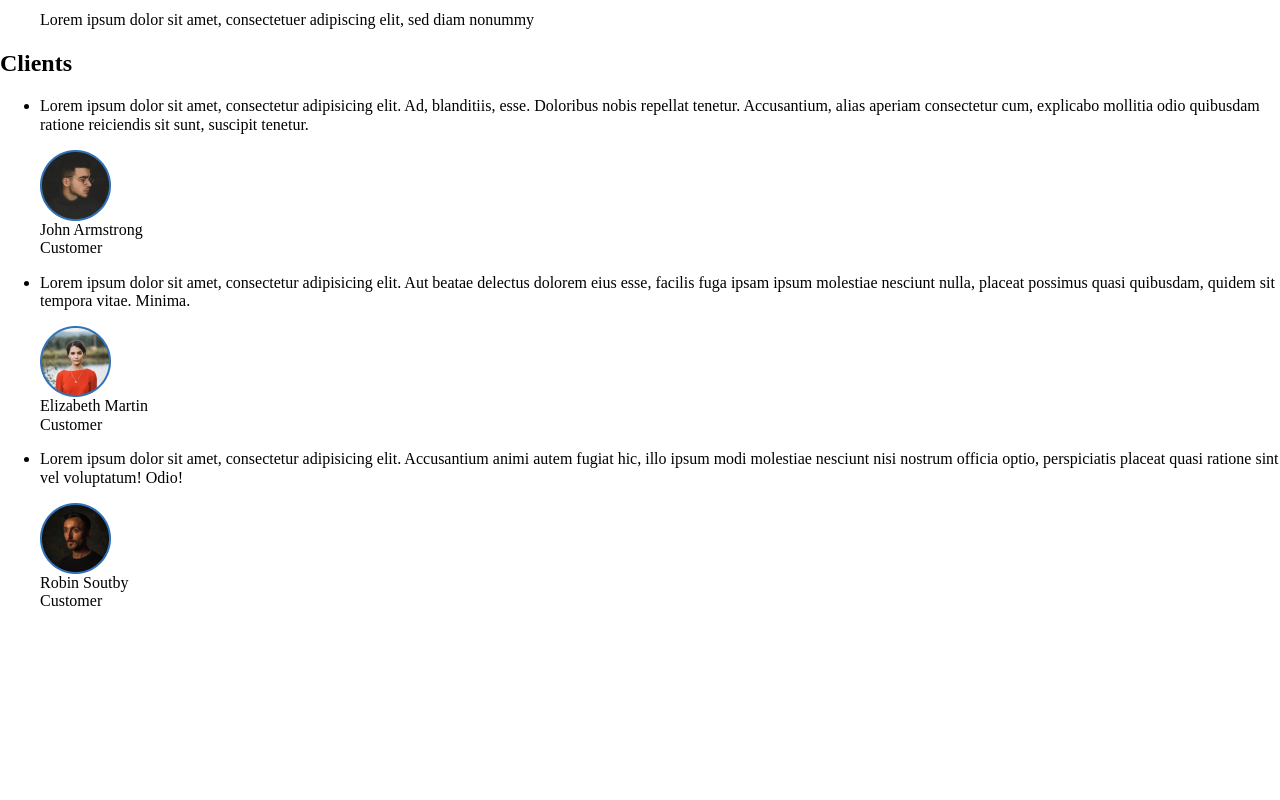
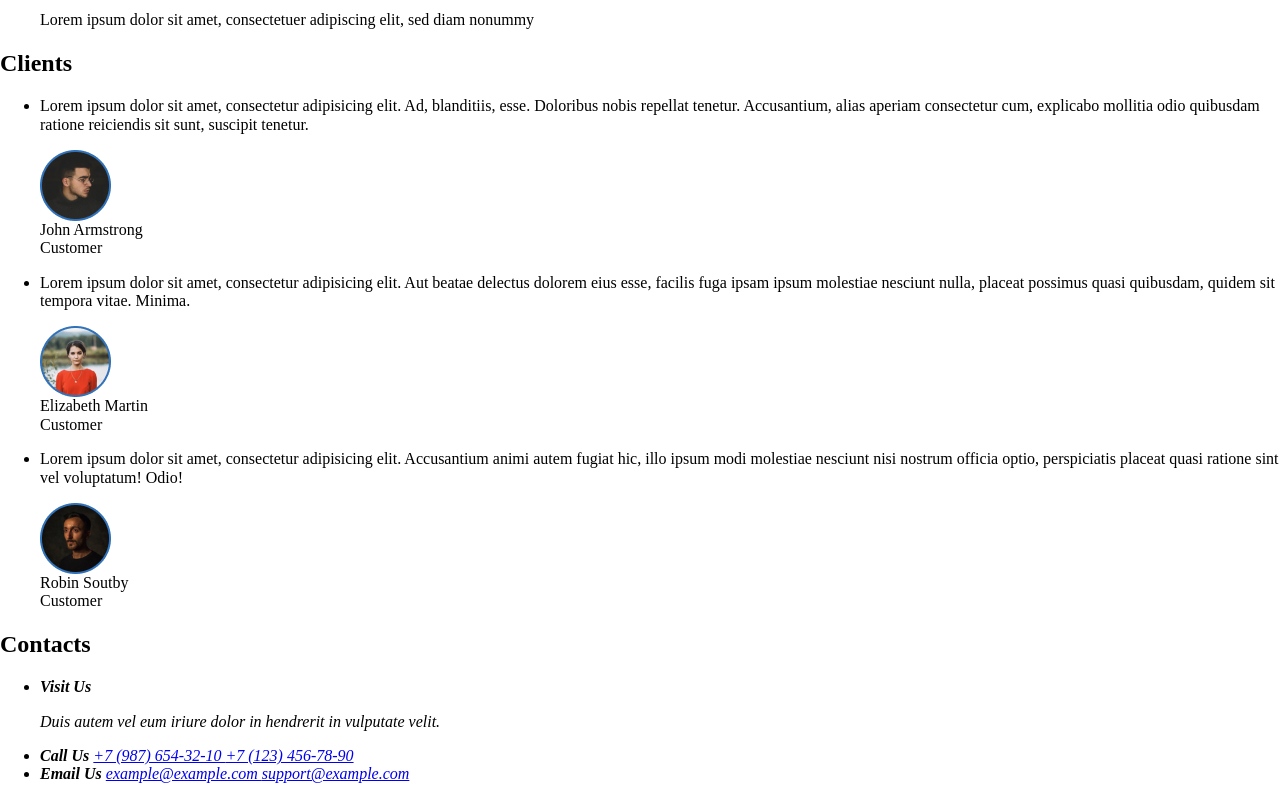
Before and after one commit to bobruk76/lionic, a plain HTML site: page index.html in a window 1280 px wide. Shown: the part 2256-3056 px from the top of the page. Before the commit the page ends 2883 px from the top, so only its background shows below. Drawn offline with Linux system fonts and the light colour scheme.

Commit message:
done contacts

```diff
--- a/index.html
+++ b/index.html
@@ -211,7 +211,9 @@
     <ul class="clients-items">
       <li class="clients-item">
         <p class="clients-item descr">
-          Lorem ipsum dolor sit amet, consectetur adipisicing elit. Ad, blanditiis, esse. Doloribus nobis repellat tenetur. Accusantium, alias aperiam consectetur cum, explicabo mollitia odio quibusdam ratione reiciendis sit sunt, suscipit tenetur.
+          Lorem ipsum dolor sit amet, consectetur adipisicing elit. Ad, blanditiis, esse. Doloribus nobis repellat
+          tenetur. Accusantium, alias aperiam consectetur cum, explicabo mollitia odio quibusdam ratione reiciendis sit
+          sunt, suscipit tenetur.
         </p>
         <div class="clients-user">
           <div class="clietns-avatar">
@@ -227,7 +229,8 @@
       </li>
       <li class="clients-item">
         <p class="clients-item descr">
-          Lorem ipsum dolor sit amet, consectetur adipisicing elit. Aut beatae delectus dolorem eius esse, facilis fuga ipsam ipsum molestiae nesciunt nulla, placeat possimus quasi quibusdam, quidem sit tempora vitae. Minima.
+          Lorem ipsum dolor sit amet, consectetur adipisicing elit. Aut beatae delectus dolorem eius esse, facilis fuga
+          ipsam ipsum molestiae nesciunt nulla, placeat possimus quasi quibusdam, quidem sit tempora vitae. Minima.
         </p>
         <div class="clients-user">
           <div class="clietns-avatar">
@@ -243,7 +246,8 @@
       </li>
       <li class="clients-item">
         <p class="clients-item descr">
-          Lorem ipsum dolor sit amet, consectetur adipisicing elit. Accusantium animi autem fugiat hic, illo ipsum modi molestiae nesciunt nisi nostrum officia optio, perspiciatis placeat quasi ratione sint vel voluptatum! Odio!
+          Lorem ipsum dolor sit amet, consectetur adipisicing elit. Accusantium animi autem fugiat hic, illo ipsum modi
+          molestiae nesciunt nisi nostrum officia optio, perspiciatis placeat quasi ratione sint vel voluptatum! Odio!
         </p>
         <div class="clients-user">
           <div class="clietns-avatar">
@@ -261,6 +265,45 @@
 
   </section>
   <section id="contacts" class="contacts">
+    <div class="container">
+      <h2 class="section-title contacts-title">
+        Contacts
+      </h2>
+      <address class="contacts-address">
+        <ul class="contacts-items">
+          <li class="contact-item">
+            <strong class="contacts-item-caption">
+              Visit Us
+            </strong>
+            <p class="contacts-item-text">
+              Duis autem vel eum iriure dolor in&nbsp;hendrerit in&nbsp;vulputate velit.
+            </p>
+          </li>
+          <li class="contact-item">
+            <strong class="contacts-item-caption">
+              Call Us
+            </strong>
+            <a href="tel:+7 (987) 654-32-10" class="contacts-item-link">
+              +7 (987) 654-32-10
+            </a>
+            <a href="tel:+7 (123) 456-78-90" class="contacts-item-link">
+              +7 (123) 456-78-90
+            </a>
+          </li>
+          <li class="contact-item">
+            <strong class="contacts-item-caption">
+              Email Us
+            </strong>
+            <a href="mailto:example@example.com" class="contacts-item-link">
+              example@example.com
+            </a>
+            <a href="mailto:support@example.com" class="contacts-item-link">
+              support@example.com
+            </a>
+          </li>
+        </ul>
+      </address>
+    </div>
 
   </section>
   <section id="join-us" class="join-us">
```
